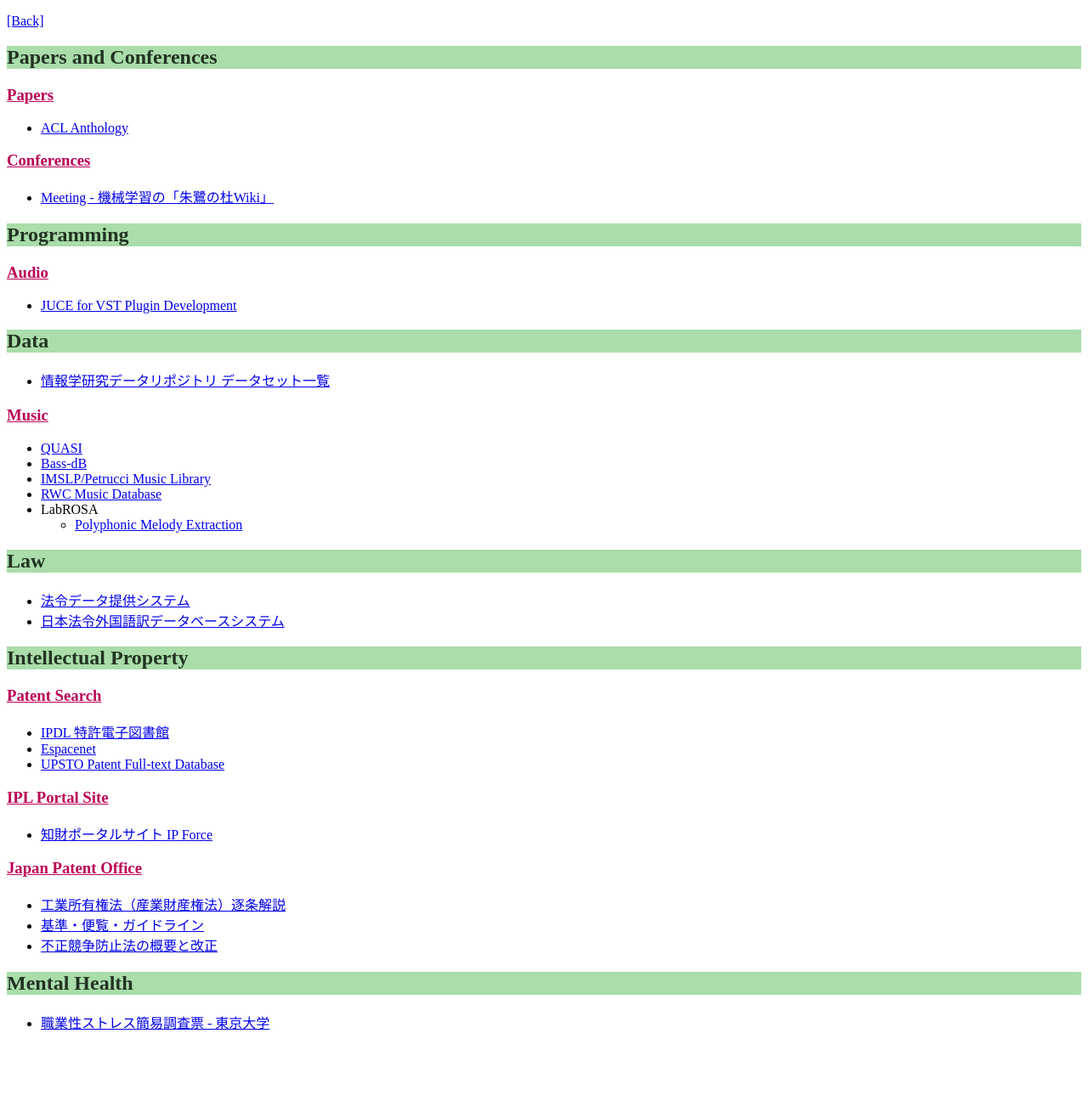
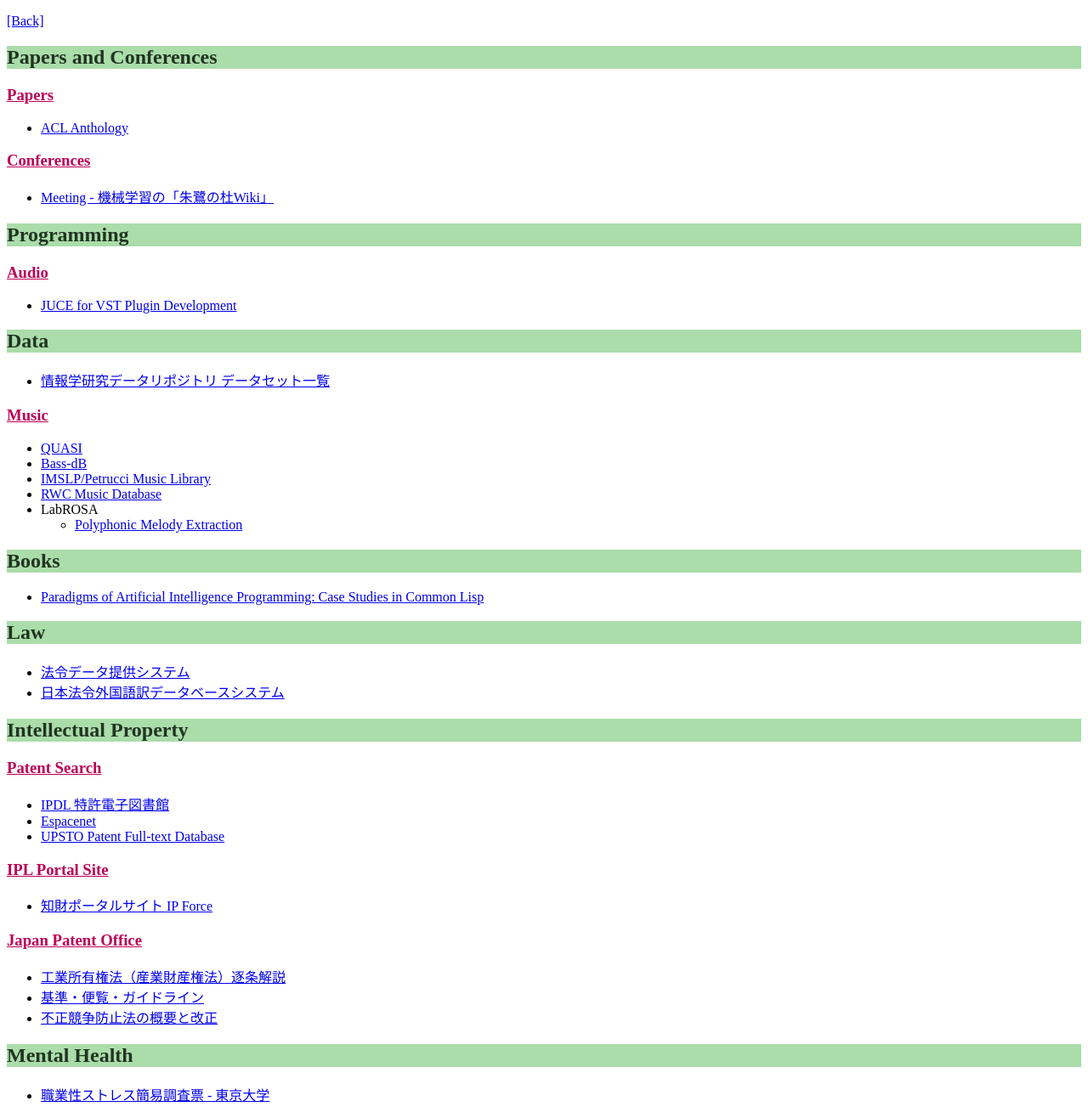
Before and after one commit to tachi-hi/tachi-hi.github.io, a Jekyll site: the page built from bookmarks.md, in a window 1280 px wide. Shown: the whole page at 85% size. Built offline with Jekyll 4.4.1, drawn with Linux system fonts in a browser that asks for light colours; before the commit the page ends 1231 px from its top, so only the background shows below that.

Commit message:
added a link to paip

```diff
--- a/bookmarks.md
+++ b/bookmarks.md
@@ -34,6 +34,10 @@
 + LabROSA
     + [Polyphonic Melody Extraction](http://labrosa.ee.columbia.edu/projects/melody/)
 
+
+## Books
++ [Paradigms of Artificial Intelligence Programming: Case Studies in Common Lisp](http://norvig.com/paip.html)
+
 ## Law
 
 + [法令データ提供システム](http://law.e-gov.go.jp/cgi-bin/idxsearch.cgi)
```
